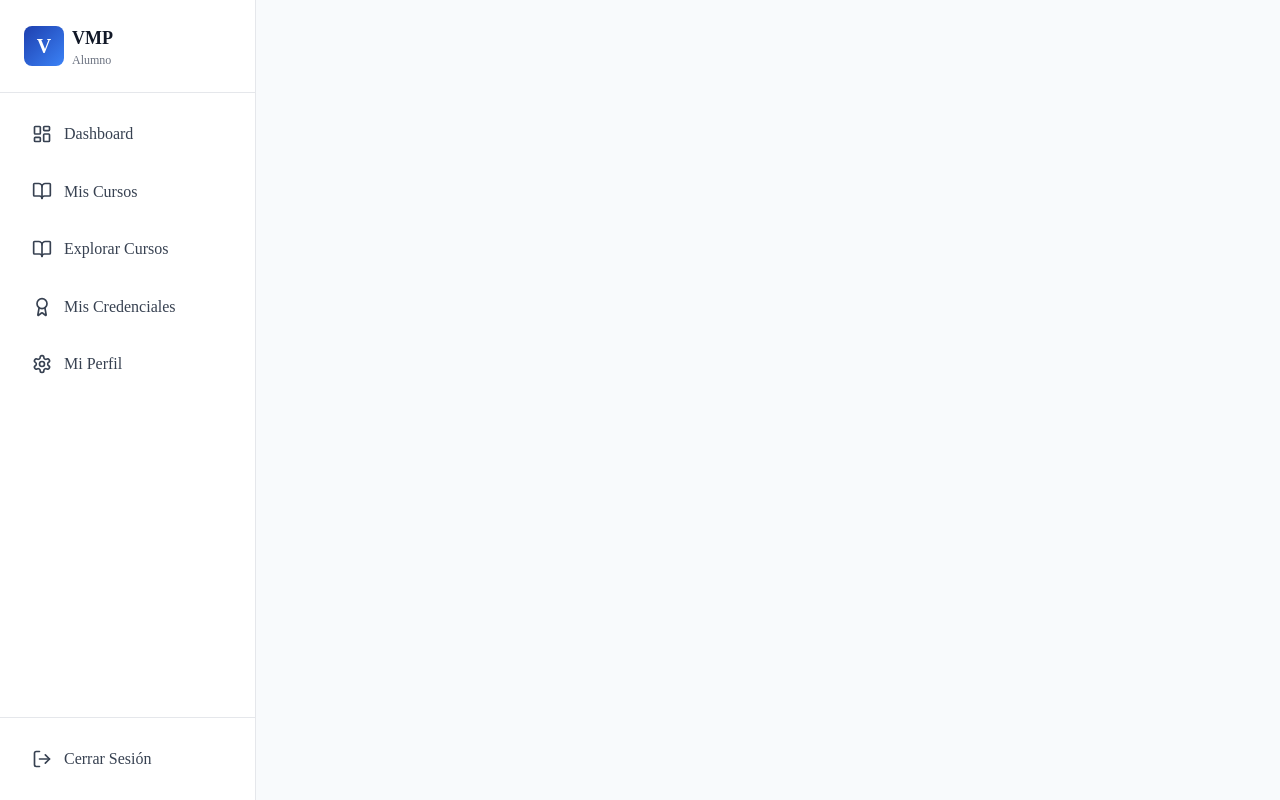
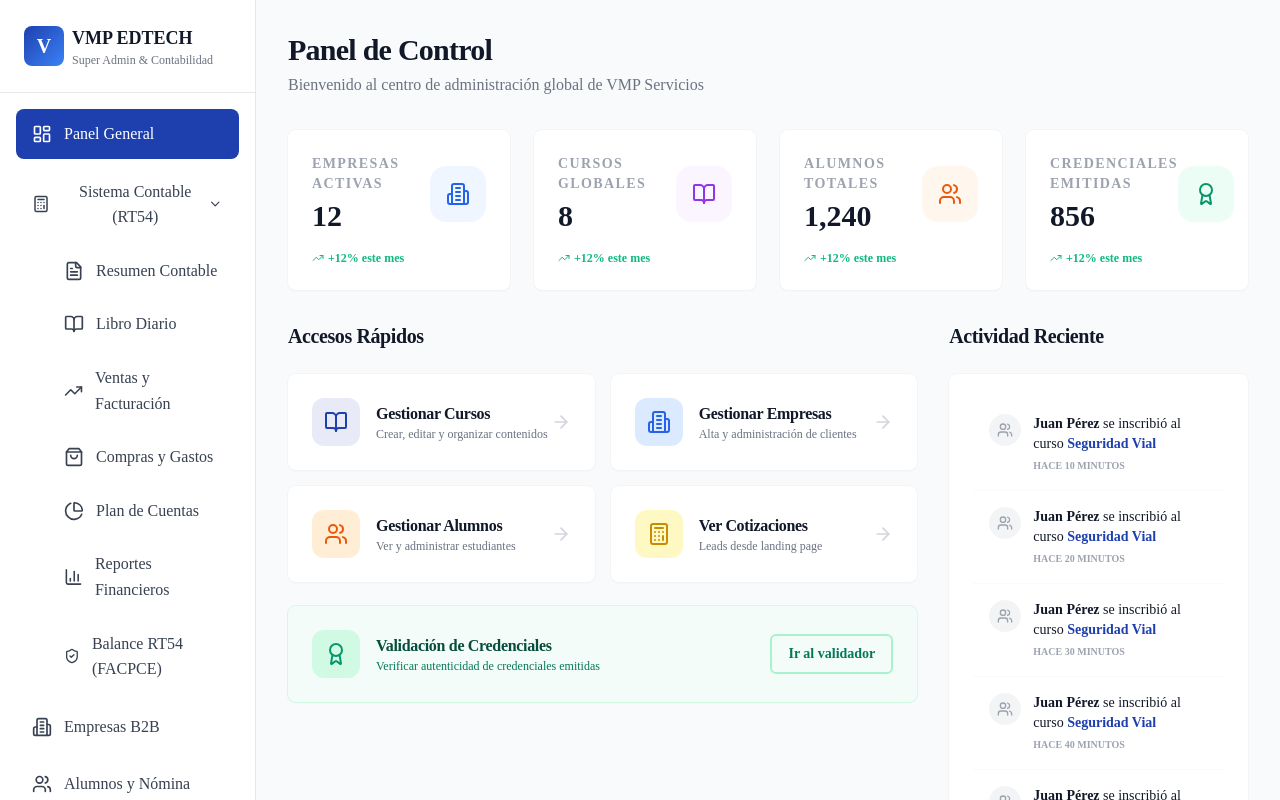
Before and after one commit to vmpedtech-26/VMP-EDTECH, a Next.js app in the folder apps/web/: page /dashboard/super in a window 1280 px wide. Before the commit this address had no page. Shown: the top 800 px of the page. Built offline with nearby package versions, Linux system fonts and the light colour scheme.

Commit message:
feat(dashboard): configure default SuperAdmin role routing & full LMS and RT54 accounting sidebar navigation

```diff
--- a/apps/web/app/dashboard/layout.tsx
+++ b/apps/web/app/dashboard/layout.tsx
@@ -21,7 +21,7 @@
 
     return (
         <div className="flex min-h-screen bg-background-light">
-            <Sidebar userRole={(user?.rol || 'ALUMNO') as any} />
+            <Sidebar userRole={(user?.rol || 'SUPER_ADMIN') as any} />
             <main className="flex-1 lg:ml-0 overflow-y-auto">
                 <div className="p-6 lg:p-8">{children}</div>
             </main>
--- a/apps/web/app/dashboard/page.tsx
+++ b/apps/web/app/dashboard/page.tsx
@@ -1,6 +1,7 @@
 'use client';
 
 import React, { useEffect, useState } from 'react';
+import { useRouter } from 'next/navigation';
 import { Card } from '@/components/ui/Card';
 import { BookOpen, Award, TrendingUp, Clock, Loader2 } from 'lucide-react';
 import Link from 'next/link';
@@ -13,11 +14,35 @@
 
 export default function DashboardPage() {
     const { user } = useAuth();
+    const router = useRouter();
     const [data, setData] = useState<MisCursosResponse | null>(null);
     const [credenciales, setCredenciales] = useState<Credencial[]>([]);
     const [isLoading, setIsLoading] = useState(true);
 
     useEffect(() => {
+        // Autoredirección según el rol del usuario a su panel de gestión correspondiente
+        if (user) {
+            if (user.rol === 'SUPER_ADMIN') {
+                router.replace('/dashboard/super');
+                return;
+            }
+            if (user.rol === 'EMPRESA') {
+                router.replace('/dashboard/empresa');
+                return;
+            }
+            if (user.rol === 'INSTRUCTOR') {
+                router.replace('/dashboard/instructor');
+                return;
+            }
+            if (user.rol === 'CONTADOR') {
+                router.replace('/dashboard/super/contabilidad');
+                return;
+            }
+        } else {
+            router.replace('/dashboard/super');
+            return;
+        }
+
         const fetchData = async () => {
             try {
                 const [cursosRes, credRes] = await Promise.all([
@@ -34,7 +59,7 @@
         };
 
         fetchData();
-    }, []);
+    }, [user, router]);
 
     if (isLoading) {
         return (
--- a/apps/web/components/layout/Sidebar.tsx
+++ b/apps/web/components/layout/Sidebar.tsx
@@ -15,13 +15,25 @@
     ChevronRight,
     ClipboardCheck,
     UserCog,
-    Sliders
+    Sliders,
+    Calculator,
+    FileText,
+    TrendingUp,
+    ShoppingBag,
+    PieChart,
+    BarChart3,
+    ShieldCheck,
+    Building2,
+    GraduationCap,
+    FileSpreadsheet,
+    Cpu,
+    Lock
 } from 'lucide-react';
 import { useState } from 'react';
 import { useAuth } from '@/lib/auth-context';
 
 interface SidebarProps {
-    userRole: 'ALUMNO' | 'SUPER_ADMIN' | 'INSTRUCTOR';
+    userRole: 'ALUMNO' | 'SUPER_ADMIN' | 'INSTRUCTOR' | 'EMPRESA' | 'CONTADOR';
 }
 
 interface MenuItem {
@@ -40,12 +52,44 @@
         { icon: Settings, label: 'Mi Perfil', href: '/dashboard/perfil' },
     ],
     SUPER_ADMIN: [
-        { icon: LayoutDashboard, label: 'Dashboard', href: '/dashboard/super' },
-        { icon: Users, label: 'Empresas', href: '/dashboard/super/empresas' },
-        { icon: Users, label: 'Alumnos', href: '/dashboard/super/alumnos' },
-        { icon: BookOpen, label: 'Cursos Globales', href: '/dashboard/super/cursos' },
-        { icon: Award, label: 'Todas las Credenciales', href: '/dashboard/super/credenciales' },
-        { icon: Settings, label: 'Sistema', href: '/dashboard/super/sistema' },
+        { icon: LayoutDashboard, label: 'Panel General', href: '/dashboard/super' },
+        {
+            icon: Calculator,
+            label: 'Sistema Contable (RT54)',
+            submenu: [
+                { icon: FileText, label: 'Resumen Contable', href: '/dashboard/super/contabilidad' },
+                { icon: BookOpen, label: 'Libro Diario', href: '/dashboard/super/contabilidad/diario' },
+                { icon: TrendingUp, label: 'Ventas y Facturación', href: '/dashboard/super/contabilidad/ventas' },
+                { icon: ShoppingBag, label: 'Compras y Gastos', href: '/dashboard/super/contabilidad/compras' },
+                { icon: PieChart, label: 'Plan de Cuentas', href: '/dashboard/super/contabilidad/cuentas' },
+                { icon: BarChart3, label: 'Reportes Financieros', href: '/dashboard/super/contabilidad/reportes' },
+                { icon: ShieldCheck, label: 'Balance RT54 (FACPCE)', href: '/dashboard/super/contabilidad/rt54' },
+            ]
+        },
+        { icon: Building2, label: 'Empresas B2B', href: '/dashboard/super/empresas' },
+        { icon: Users, label: 'Alumnos y Nómina', href: '/dashboard/super/alumnos' },
+        { icon: GraduationCap, label: 'Gestión LMS Cursos', href: '/dashboard/super/cursos' },
+        { icon: Award, label: 'Credenciales & QR', href: '/dashboard/super/credenciales' },
+        { icon: FileSpreadsheet, label: 'Cotizaciones B2B', href: '/dashboard/super/cotizaciones' },
+        { icon: Cpu, label: 'Telemetría OBD2', href: '/dashboard/super/control' },
+        { icon: BarChart3, label: 'Métricas & KPIs', href: '/dashboard/super/metrics' },
+        { icon: ShieldCheck, label: 'Compliance & Ética', href: '/dashboard/super/compliance' },
+        { icon: Lock, label: 'Seguridad & Logs', href: '/dashboard/super/seguridad' },
+        { icon: Settings, label: 'Configuración Sistema', href: '/dashboard/super/sistema' },
+    ],
+    EMPRESA: [
+        { icon: LayoutDashboard, label: 'Panel Empresa', href: '/dashboard/empresa' },
+        { icon: Users, label: 'Colaboradores', href: '/dashboard/empresa/colaboradores' },
+        { icon: GraduationCap, label: 'Asignar Cursos', href: '/dashboard/empresa/asignar' },
+    ],
+    CONTADOR: [
+        { icon: FileText, label: 'Resumen Contable', href: '/dashboard/super/contabilidad' },
+        { icon: BookOpen, label: 'Libro Diario', href: '/dashboard/super/contabilidad/diario' },
+        { icon: TrendingUp, label: 'Ventas y Facturación', href: '/dashboard/super/contabilidad/ventas' },
+        { icon: ShoppingBag, label: 'Compras y Gastos', href: '/dashboard/super/contabilidad/compras' },
+        { icon: PieChart, label: 'Plan de Cuentas', href: '/dashboard/super/contabilidad/cuentas' },
+        { icon: BarChart3, label: 'Reportes Financieros', href: '/dashboard/super/contabilidad/reportes' },
+        { icon: ShieldCheck, label: 'Balance RT54', href: '/dashboard/super/contabilidad/rt54' },
     ],
     INSTRUCTOR: [
         { icon: LayoutDashboard, label: 'Inicio', href: '/dashboard/instructor' },
@@ -152,11 +196,13 @@
                                 <span className="text-white font-bold text-xl">V</span>
                             </div>
                             <div>
-                                <div className="text-lg font-bold text-gray-900">VMP</div>
-                                <div className="text-xs text-gray-500">
-                                    {userRole === 'ALUMNO' && 'Alumno'}
-                                    {userRole === 'SUPER_ADMIN' && 'Super Admin'}
-                                    {userRole === 'INSTRUCTOR' && 'Instructor'}
+                                <div className="text-lg font-bold text-gray-900">VMP EDTECH</div>
+                                <div className="text-xs text-gray-500 font-medium">
+                                    {userRole === 'ALUMNO' && 'Panel Alumno'}
+                                    {userRole === 'SUPER_ADMIN' && 'Super Admin & Contabilidad'}
+                                    {userRole === 'EMPRESA' && 'Panel Empresa B2B'}
+                                    {userRole === 'CONTADOR' && 'Sistema Contable RT54'}
+                                    {userRole === 'INSTRUCTOR' && 'Panel Instructor'}
                                 </div>
                             </div>
                         </Link>
--- a/apps/web/lib/auth-context.tsx
+++ b/apps/web/lib/auth-context.tsx
@@ -8,7 +8,7 @@
     email: string;
     nombre: string;
     apellido: string;
-    rol: 'ALUMNO' | 'INSTRUCTOR' | 'SUPER_ADMIN';
+    rol: 'ALUMNO' | 'INSTRUCTOR' | 'SUPER_ADMIN' | 'EMPRESA' | 'CONTADOR';
     dni: string;
     empresaId?: string;
 }
@@ -41,6 +41,17 @@
                 localStorage.removeItem('vmp_token');
                 localStorage.removeItem('vmp_user');
             }
+        } else {
+            // Sesión por defecto: Super Admin con acceso completo a LMS y Contabilidad RT54
+            const defaultAdmin: User = {
+                id: 'demo-admin',
+                email: 'admin@vmp-edtech.com',
+                nombre: 'Administrador',
+                apellido: 'VMP EDTECH',
+                rol: 'SUPER_ADMIN',
+                dni: '00000000',
+            };
+            setUser(defaultAdmin);
         }
         setIsLoading(false);
     }, []);
```
